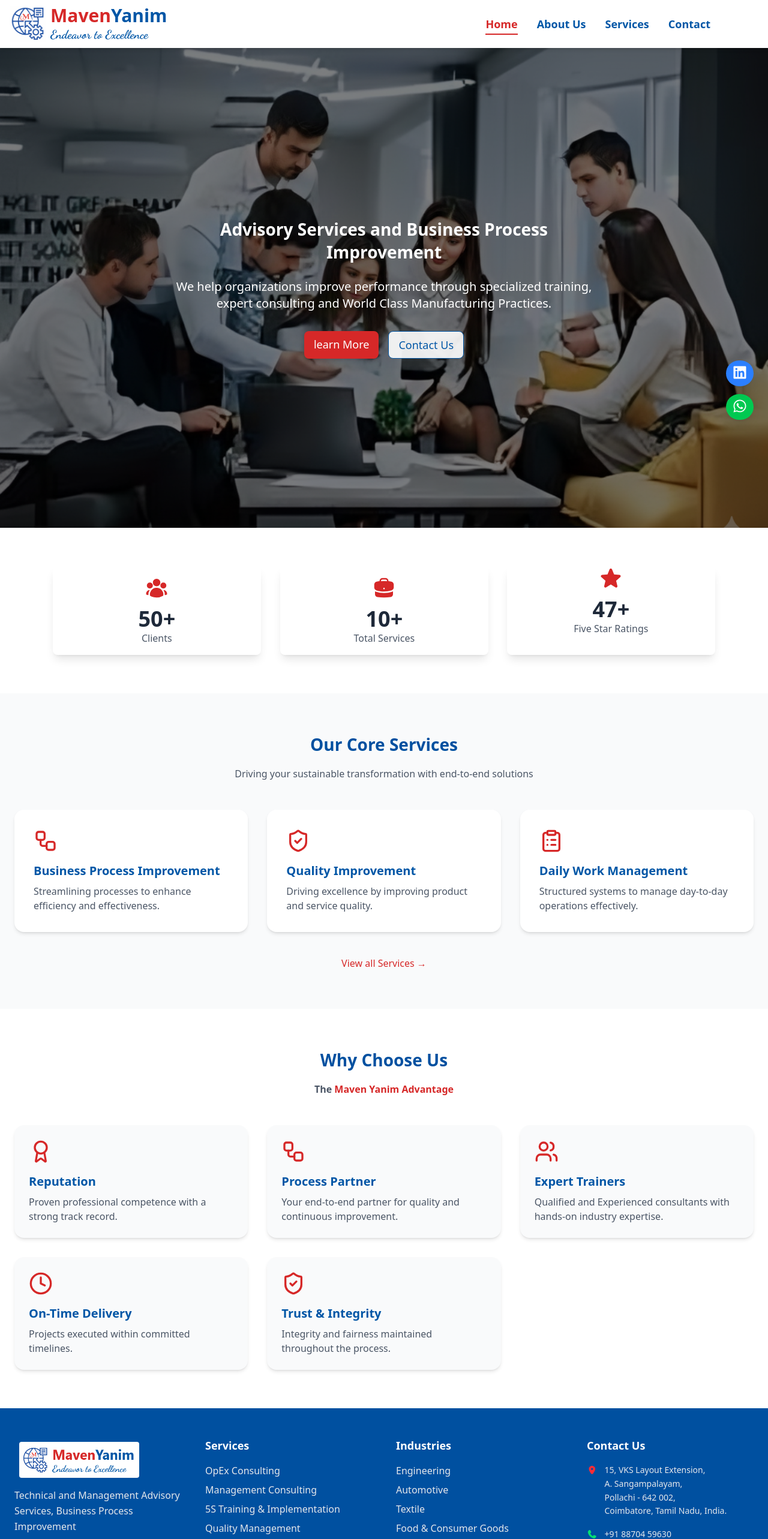
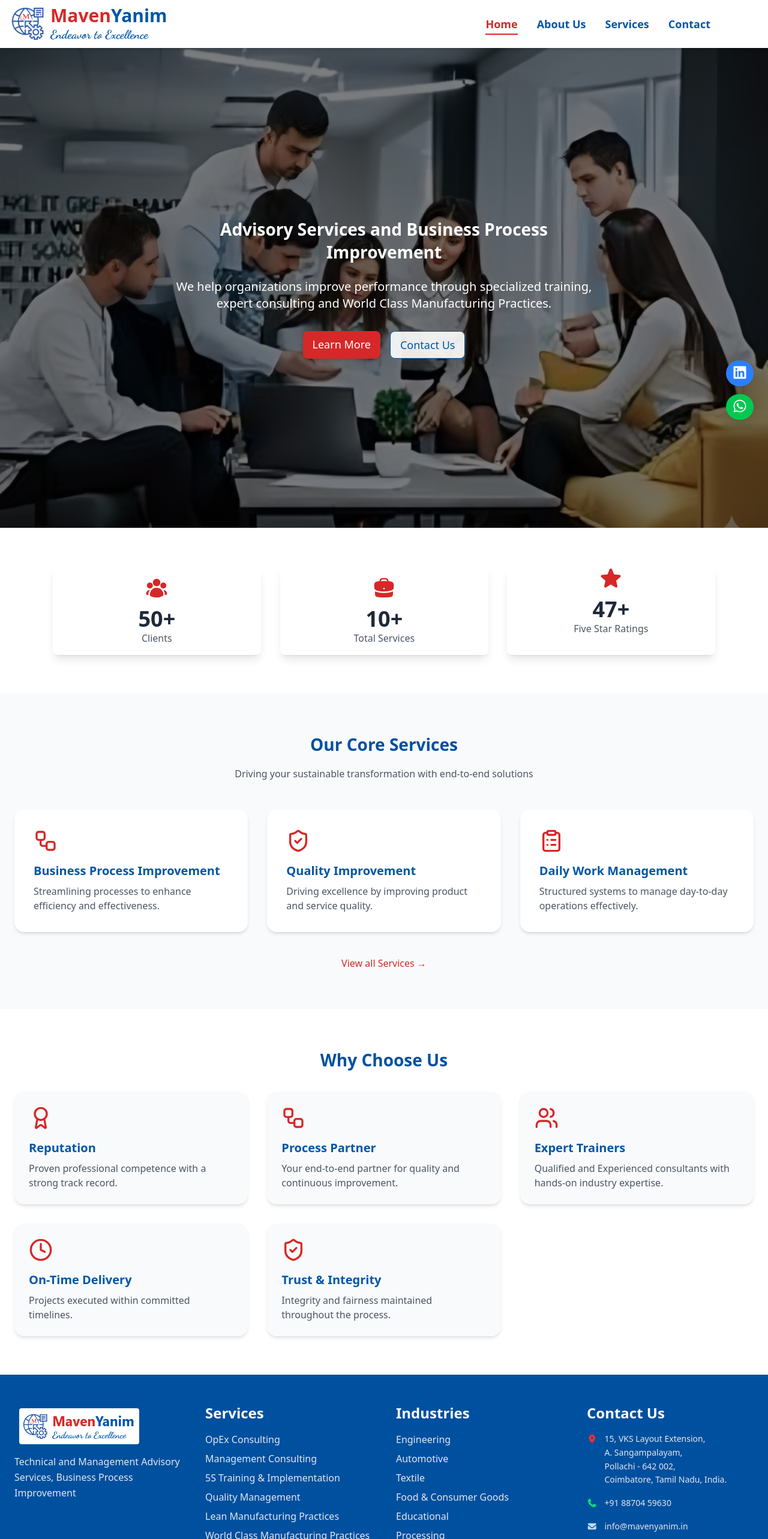
Before and after one commit to sargunam1206/maveen, a React (Vite) app in the folder maveen/: page / in a window 1280 px wide. Shown: the top 2566 px of the page at 60% size. Built offline with nearby package versions, Linux system fonts and the light colour scheme.

Commit message:
updated the some new changes

```diff
--- a/maveen/src/components/Footer.jsx
+++ b/maveen/src/components/Footer.jsx
@@ -40,7 +40,7 @@ export default function Footer() {
 
         {/* Services */}
         <div>
-          <h3 className="text-lg font-semibold mb-4">Services</h3>
+          <h3 className="text-2xl font-semibold mb-4">Services</h3>
           <ul className="space-y-2 text-gray-200">
             <li>OpEx Consulting</li>
             <li>Management Consulting</li>
@@ -53,20 +53,20 @@ export default function Footer() {
 
         {/* Industries */}
         <div>
-          <h3 className="text-lg font-semibold mb-4">Industries</h3>
+          <h3 className="text-2xl font-semibold mb-4">Industries</h3>
           <ul className="space-y-2 text-gray-200">
             <li>Engineering</li>
             <li>Automotive</li>
             <li>Textile</li>
             <li>Food & Consumer Goods</li>
-            <li>Educational Industries</li>
+            <li>Educational </li>
             <li>Processing</li>
           </ul>
         </div>
 
         {/* Contact */}
         <div>
-          <h3 className="text-lg font-semibold mb-4">Contact Us</h3>
+          <h3 className="text-2xl font-semibold mb-4">Contact Us</h3>
           {/* <p className="text-gray-300 mb-4 text-sm">
             MAVEN YANIM
           </p> */}
--- a/maveen/src/components/Hero.jsx
+++ b/maveen/src/components/Hero.jsx
@@ -27,7 +27,7 @@ const Hero = () => (
             to="/about"
             className="bg-[#D62828] hover:bg-[#004080] text-white px-4 py-2 rounded-lg shadow-md text-lg font-medium transition"
           >
-          learn  More
+          Learn  More
           </Link>
           <Link
             to="/contact"
--- a/maveen/src/components/whychooseus.jsx
+++ b/maveen/src/components/whychooseus.jsx
@@ -49,12 +49,12 @@ const WhyChooseUs = () => {
     <section className="bg-white py-16">
       <div className="max-w-7xl mx-auto px-6 text-center">
         {/* Section Title */}
-        <h2 className="text-[28px] font-bold text-[#0050A0] mb-4">
+        <h2 className="text-[28px] font-bold text-[#0050A0] mb-8">
           Why Choose Us
         </h2>
-        <p className="text-gray-600  font-semibold mb-12">
+        {/* <p className="text-gray-600  font-semibold mb-12">
           The <span className="text-[#D62828] font-semibold">Maven Yanim Advantage</span>
-        </p>
+        </p> */}
 
         {/* Grid */}
         <div className="grid grid-cols-1 md:grid-cols-3 gap-8">
--- a/maveen/src/pages/About.jsx
+++ b/maveen/src/pages/About.jsx
@@ -102,8 +102,8 @@ const About = () => {
 </p> */}
 
 
-          <p className="text-xl text-maven-gray max-w-3xl mx-auto leading-relaxed text-justify">
-    <span className="ms-5">At</span> Maven Yanim, we are a group of passionate{" "}
+          <p className="text-xl text-maven-gray max-w-3xl mx-auto leading-relaxed text-justify ">
+    At Maven Yanim, we are a group of passionate{" "}
   <span className="text-[#0050A0]">
     consultants, engineers and strategists
   </span>{" "}
@@ -152,15 +152,15 @@ const About = () => {
   </h1>
 
   {/* Main container */}
-  <div className="flex flex-col sm:flex-row items-center gap-6 bg-white  border-2 border-gray-200
-  rounded-lg px-13 py-4 w-full max-w-5xl" data-aos="zoom-in">
+  <div className="flex flex-col sm:flex-row items-center gap-6 bg-white
+  rounded-lg px-13 py-4 w-full " data-aos="zoom-in">
 
     {/* Left Side: Image */}
-    <div className="w-full sm:w-1/2  h-75 flex justify-center">
+    <div className="w-full sm:w-1/2  h-80 flex justify-center">
       <img
         src={team}
         alt="Team"
-        className="rounded-lg shadow-md"
+        className="rounded-lg shadow-md border-2 border-gray-300 w-full max-w-md hover:shadow-lg hover:scale-105 transition transform duration-300"
       />
     </div>
 
--- a/maveen/src/pages/Services.jsx
+++ b/maveen/src/pages/Services.jsx
@@ -53,7 +53,7 @@ const Services = () => {
         <h1 className="text-xl md:text-[28px] text-[#0050A0] font-bold mb-4">
           Services
         </h1>
-        <p className="p-4 md:p-6 w-full max-w-3xl bg-white rounded-lg font-semibold text-sm sm:text-base md:text-lg text-center">
+        <p className="p-4 md:p-6 w-full max-w-3xl bg-white rounded-lg font-semibold text-sm sm:text-base md:text-lg text-justify ">
           {/* Our services are crafted with your success in mind, ensuring innovative solutions that adapt to your unique challenges. */}
           We design our services to drive your success, delivering innovative solutions tailored to your unique challenges.
         </p>
```
